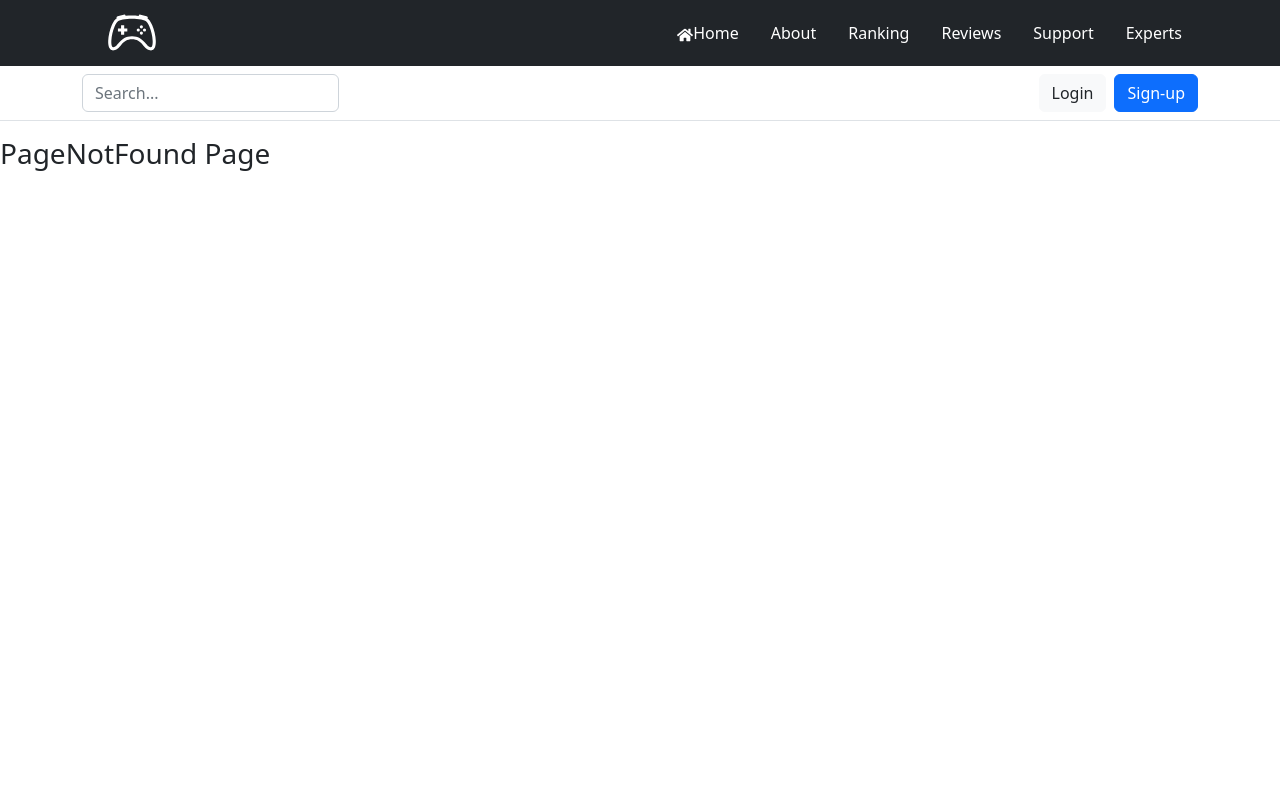
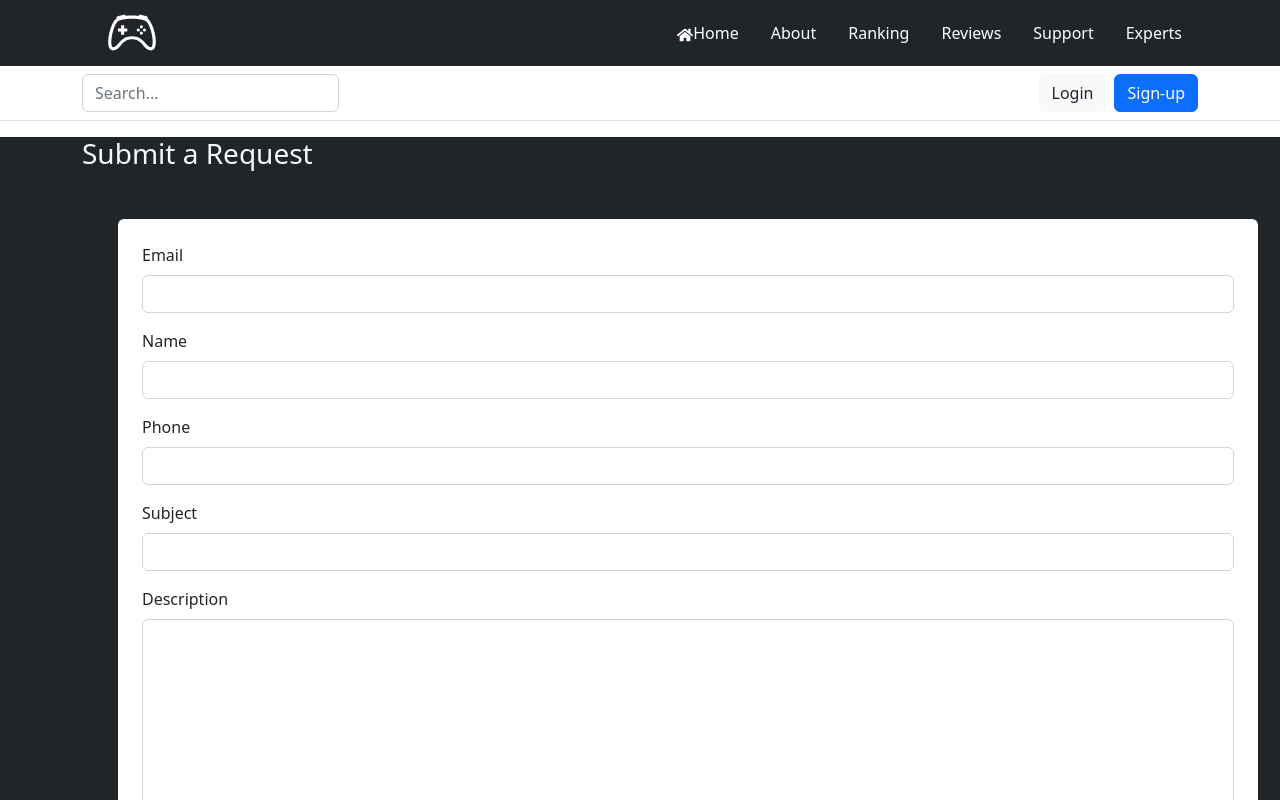
Before and after one commit to Jeancarlo90/trabajo-grupal, a React (Create React App) app: page /Submit in a window 1280 px wide. Shown: the top 800 px of the page. Built offline with nearby package versions, Linux system fonts and the light colour scheme.

Commit message:
historia de usuario 19

```diff
--- a/src/App.js
+++ b/src/App.js
@@ -14,6 +14,7 @@ import Reviews from './Pages/Reviews';
 import Support from './Pages/Support';
 import Experts from './Pages/Experts';
 import NavBar from './Components/NavBar';
+import SubmitTicket from './Pages/SubmitTicket';
 
 
 function App() {
@@ -27,6 +28,7 @@ function App() {
         <Route path='/Reviews' element={<Reviews />}></Route>
         <Route path='/Support' element={<Support />}></Route>
         <Route path='/Experts' element={<Experts />}></Route>
+        <Route path='/Submit' element={<SubmitTicket />}></Route>
         <Route path='*' element={<PageNotFound />}></Route>
       </Routes>
     </BrowserRouter>
--- /dev/null
+++ b/src/Pages/SubmitTicket.js
@@ -0,0 +1,75 @@
+import  '../App.css'
+import React, { useEffect, useState } from "react"
+import TarjetaRanking from '../Components/TarjetaRanking';
+
+const BASE_URL = "https://backendtrabajo-production.up.railway.app"
+
+function SubmitTicket(){
+    const [componentsList, setComponentsList] = useState([])
+
+    const httpGetComponentssAsyncAwait = async () => {
+        const resp = await fetch(
+            `${BASE_URL}/components/bestseller`
+        )
+        const data = await resp.json()
+        setComponentsList(data)
+    }
+
+    useEffect(() => {
+       // httpGetComponentssAsyncAwait()
+    }, [])
+
+
+    return(
+        <main className='bg-dark h-100 w-100'>
+            <div className='container w-100'>
+                <h3 className='text-light'> Submit a Request</h3>
+                <div className='row mt-5'>
+                    <div class=" bg-white mx-5 mb-4 p-4 rounded"  >
+                        <div class="row">
+                            <form class="formularioRegistro">
+                                <div class="row">
+                                    <div class="mb-3 col-12">
+                                        <label class="form-label">Email</label>
+                                        <input type="email" class="form-control"></input>
+                                    </div>
+                                </div>
+                                <div class="row">
+                                    <div class="mb-3 col-12">
+                                        <label class="form-label">Name</label>
+                                        <input type="text" class="form-control"></input>
+                                    </div>
+                                </div>
+                                <div class="row">
+                                    <div class="mb-3 col-12">
+                                        <label class="form-label">Phone</label>
+                                        <input type="text" class="form-control"></input>
+                                    </div>
+                                </div>
+                                <div class="row">
+                                    <div class="mb-3 col-12">
+                                        <label class="form-label">Subject</label>
+                                        <input type="text" class="form-control"></input>
+                                    </div>
+                                </div>
+                                <div class="row">
+                                    <div class="mb-3 col-12">
+                                        <label class="form-label">Description</label>
+                                        <textarea class="form-control" name="" id="" cols="30" rows="10"></textarea>
+                                    </div>
+                                </div>
+                                <div class="row">
+                                    <div class="col-3">
+                                        <button type="button" class="btn btn-primary border-0" style={{background:"#DD2FEF"}}>Submit</button>
+                                    </div>
+                                </div>
+                            </form>
+                        </div>
+                    </div>
+                </div>
+            </div>
+        </main>
+    )
+}
+
+export default SubmitTicket;
```
